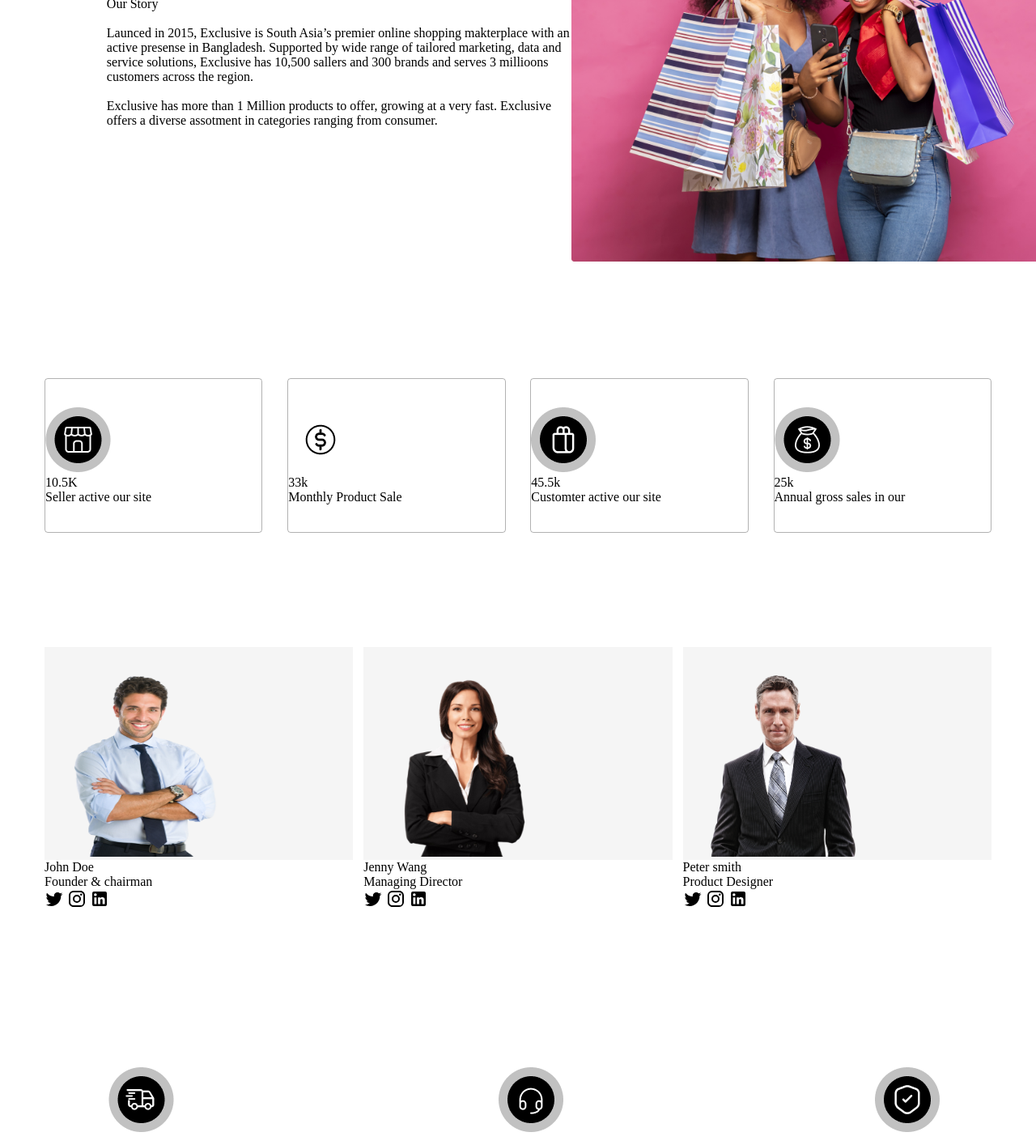
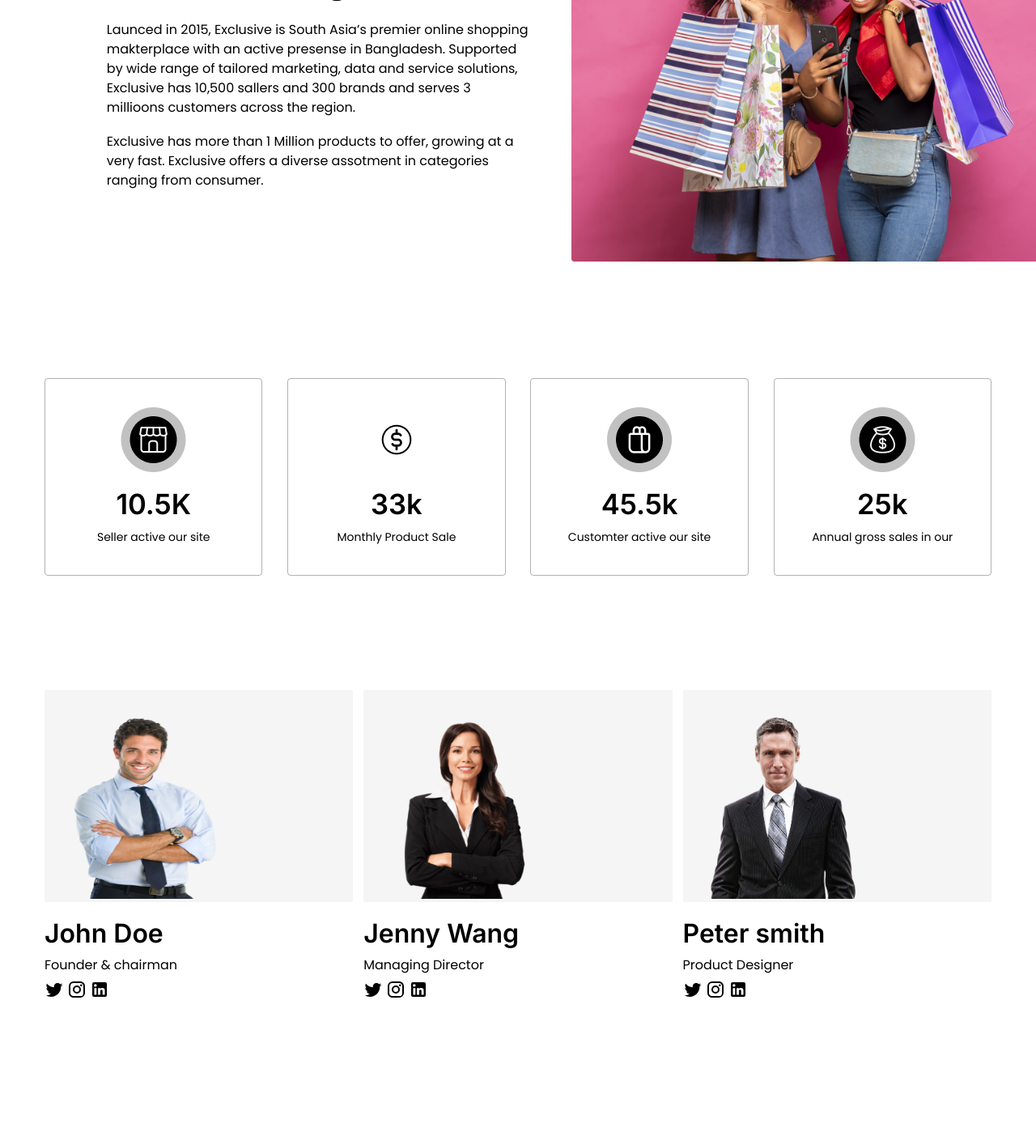
Before and after one commit to uttampun44/uttam-store, a React (Vite) app: page /about in a window 1280 px wide. Shown: the part 460-1874 px from the top of the page at 81% size. Built offline with nearby package versions, Linux system fonts and the light colour scheme.

Commit message:
missing line scss added

```diff
--- a/src/scss/abstract/_variables.scss
+++ b/src/scss/abstract/_variables.scss
@@ -588,3 +588,104 @@ header{
   }
 
 }
+
+// about page
+.aboutpage-hero{
+  .aboutpage-title{
+      p{
+         font-family: $primary-font-family;
+         font-weight: 500;
+         line-height: 7vw;
+         color: $primary-font--color;
+         font-size: 5.3vw;
+      }
+      .description{
+          padding-right: 4vw;
+          p{
+              font-family: $secondary-font-family;
+              font-weight: $font-weight-normal;
+              line-height: 24px;
+              color: $primary-font--color;
+              font-size: $font-size-normal;
+              min-width: fit-content;
+          }
+      }
+  }
+}
+
+.sales-goals{
+    .sales, .monthly-sales, .customer-active, .annual-goals{
+
+       display: grid;
+       justify-items: center;
+       row-gap: 1vw;
+       img{
+          margin-bottom: 1vw;
+       }
+       p{
+           font-size: 2.7vw;
+           font-family: $primary-font-family;
+           font-weight: 700;
+           font-style: normal;
+           line-height: 30px;
+       }
+       p:last-child{
+          font-size:  14px;
+          font-weight: $font-weight-normal;
+          line-height: 24px;
+          font-family: $secondary-font-family;
+          min-height: max-content;
+       }
+    }
+    .sales:hover, .monthly-sales:hover, .customer-active:hover, .annual-goals:hover{
+       background-color: #DB4444;
+       p{
+         color: $secondary-font-color;
+       }
+    }
+}
+
+
+// comployee employee
+.our-team{
+.chairman-details, .designer-details, .director-details{
+padding-top: 1vw;
+p:first-child{
+    font-size: 2rem;
+    font-family: $primary-font-family;
+    font-weight: 500;
+    line-height: 40px;
+    font-style: normal;
+}
+p{
+   font-weight: $font-size-normal;
+   font-family: $secondary-font-family;
+   font-style: normal;
+   line-height: 24px;
+   margin-top: .5vw;
+   margin-bottom: .5vw;
+}
+}
+}
+
+.customer-service-block{
+  .fast-and-free, .customer-support, .moneyback{
+       display: grid;
+       row-gap: .7vw;
+       text-align: center;
+   p:first-child{
+      font-family: $secondary-font-family;
+      font-style: normal;
+      font-weight: 600;
+      font-size: 1.5rem;
+      line-height: 24px;
+      text-transform: capitalize;
+   }
+   p{
+     font-weight: $font-size-normal;
+     font-family: $secondary-font-family;
+     font-style: normal;
+     line-height: 24px;
+   }
+ }
+}
```
